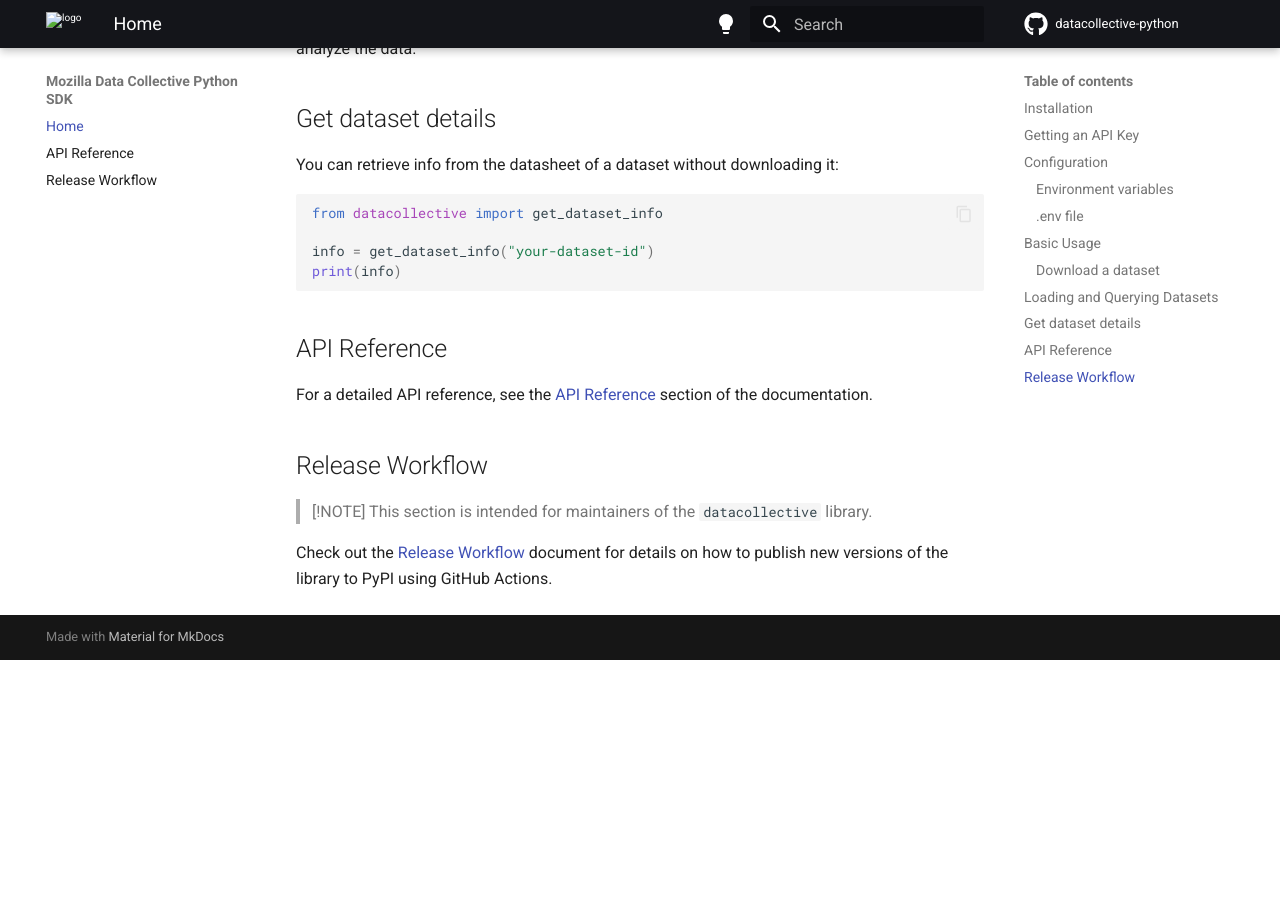
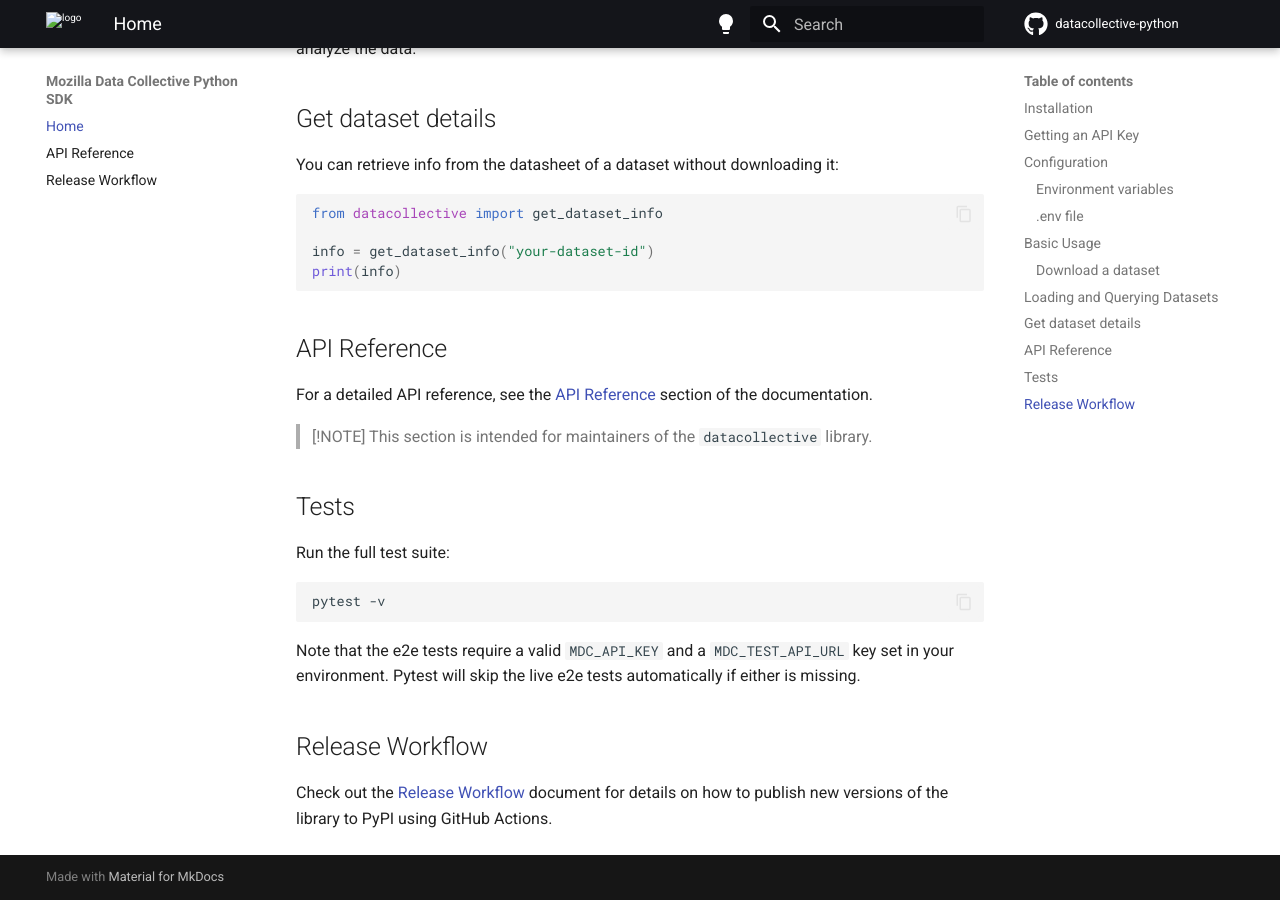
Before and after one commit to Mozilla-Data-Collective/datacollective-python, an MkDocs documentation site: the page built from docs/index.md, in a window 1280 px wide and 900 px high, scrolled down 2465 px. Built offline with MkDocs 1.6.1 and Material for MkDocs 9.7.7, drawn with Linux system fonts in a browser that asks for light colours; comment, search, counter and statistics services are not loaded; before the commit the page ends 3125 px from its top, so only the background shows below that.

Commit message:
Add note for tests

````diff
--- a/docs/index.md
+++ b/docs/index.md
@@ -123,10 +123,20 @@ print(info)
 
 For a detailed API reference, see the [API Reference](api.md) section of the documentation.
 
-## Release Workflow
-
 > [!NOTE]
 > This section is intended for maintainers of the `datacollective` library.
 
+## Tests
+
+Run the full test suite:
+```bash
+pytest -v
+```
+
+Note that the e2e tests require a valid `MDC_API_KEY` and a `MDC_TEST_API_URL` key set in your environment. Pytest will skip the live e2e tests automatically if either is missing.
+
+
+## Release Workflow
+
 Check out the [Release Workflow](release.md) document for details on how to
 publish new versions of the library to PyPI using GitHub Actions.
````
